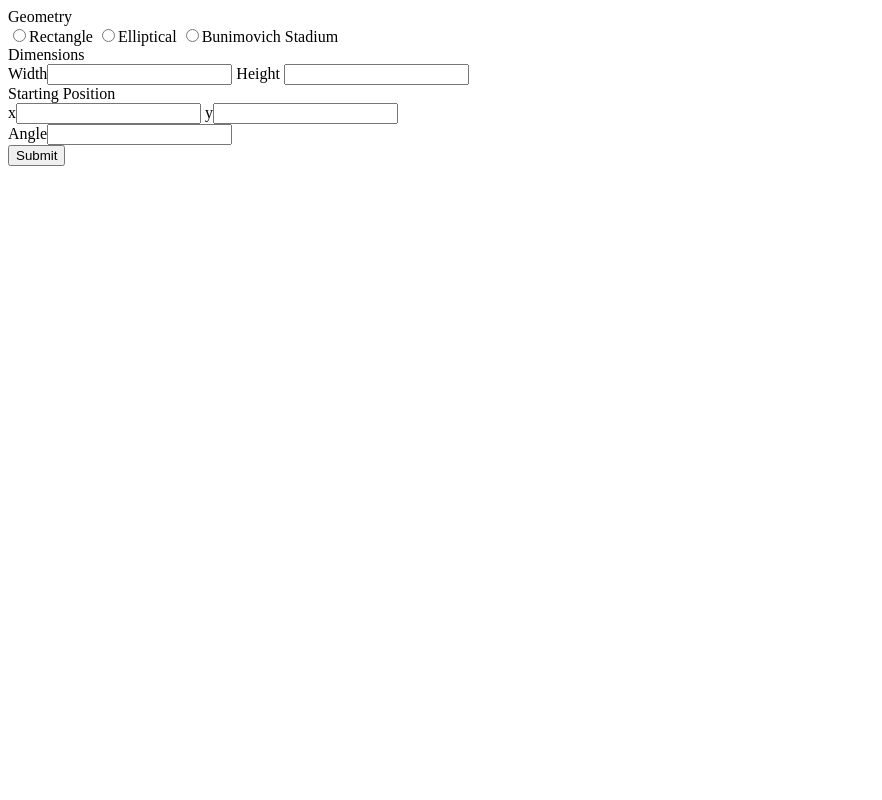
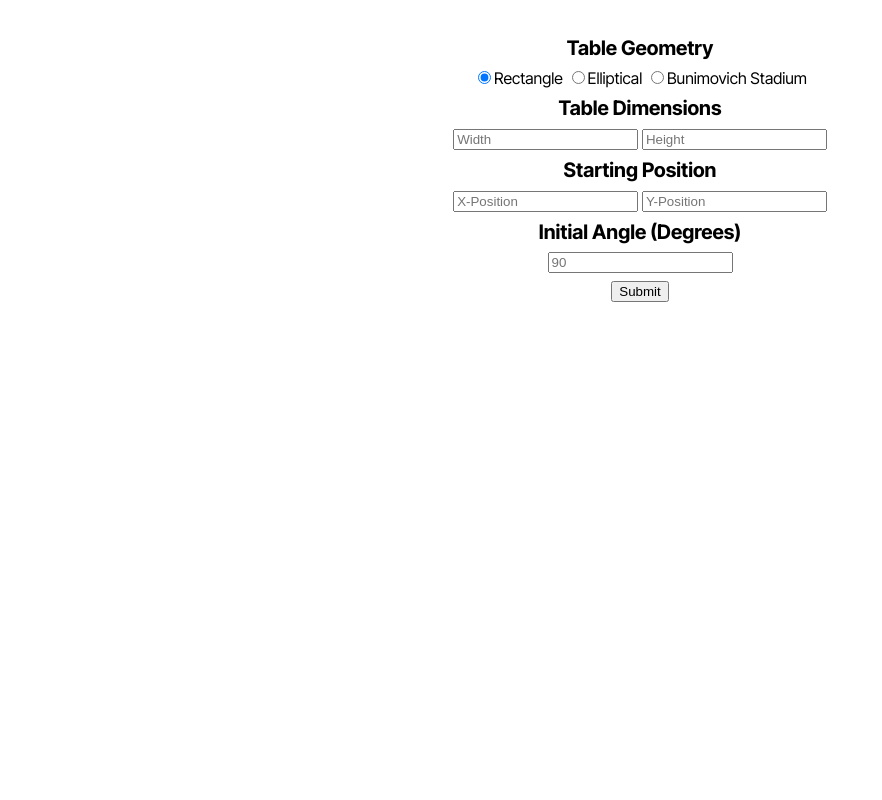
Before and after one commit to L-Amos/mathematical_billiards, a Flask app: page / in a window 1280 px wide. Shown: the whole page, without its empty margins (0-882 px from the left). Run offline with Flask 3, Linux system fonts and the light colour scheme.

Commit message:
Styling form + adding a loader.

```diff
--- a/webapp/templates/form.html
+++ b/webapp/templates/form.html
@@ -1,42 +1,96 @@
+<head>
+    <link rel="preconnect" href="https://fonts.googleapis.com">
+    <link rel="preconnect" href="https://fonts.gstatic.com" crossorigin>
+    <link href="https://fonts.googleapis.com/css2?family=Bebas+Neue&family=Inter+Tight:ital,wght@0,100..900;1,100..900&display=swap" rel="stylesheet">
+</head>
 
 <body onload="checkResult()">
     <script>
         function checkResult() {
             if ("{{ finished }}" == "True") {
                 document.getElementById("result").style.display = "block";
-                console.log("{{ finished }}")
             }
         }
     </script>
-    <form method="POST">
-        <label>Geometry</label> <br />
-        <input type="radio" name="geometry" value="rectangle">Rectangle
+    <div id="form">
+        <form onsubmit="TEST()" method="POST">
+            <label>Table Geometry</label>
+            <input type="radio" name="geometry" value="rectangle" checked="checked">Rectangle
             <input type="radio" name="geometry" value="elliptical">Elliptical
             <input type="radio" name="geometry" value="stadium">Bunimovich Stadium
             <br />
-        <label>Dimensions</label> <br />
-        Width<input type="number" name="width">
-        Height <input type="number" name="height">
+            <label>Table Dimensions</label>
+            <input type="number" name="width" placeholder="Width" required>
+            <input type="number" name="height" placeholder="Height" required>
             <br />
-        <label>Starting Position</label> <br />
-        x<input type="number" name="start_x">
-        y<input type="number" name="start_y">
+            <label>Starting Position</label>
+            <input type="number" name="start_x" placeholder="X-Position" required>
+            <input type="number" name="start_y" placeholder="Y-Position" required>
             <br />
-        Angle<input type="number" name="angle">
+            <label>Initial Angle (Degrees)</label>
+            <input type="number" name="angle" placeholder="90">
             <br />
-        <input onclick="TEST()" type="submit">
+            <input type="submit" style="margin-top: 1vh;">
         </form>
+    </div>
 
-    <div id="display"></div>
+    <div id="loader"></div>
 
     <div id="result" style="display:none">
-        <img src="static/scatter.gif" />
+        <img id="scatter_gif" src="static/scatter.gif" />
     </div>
 
     <script>
         function TEST() {
-            document.getElementById("display").innerText = "Loading...";
             document.getElementById("result").style.display = "none";
+            document.getElementById("loader").style.display = "block";
         }
     </script>
 </body>
+
+<style>
+    body {
+        font-family: "Inter Tight", serif;
+        padding: 20px;
+    }
+    label {
+        display: block;
+        font-weight: bold;
+        margin-top: 1vh;
+        margin-bottom: 1vh;
+        font-size: 1.25em;
+    }
+    form {
+        width: 50%;
+        margin: auto;
+        text-align: center;
+    }
+    #result img {
+        display: inherit;
+        margin: auto;
+    }
+
+    #loader {
+      border: 16px solid #f3f3f3;
+      border-radius: 50%;
+      border-top: 16px solid #3498db;
+      width: 120px;
+      height: 120px;
+      -webkit-animation: spin 2s linear infinite; /* Safari */
+      animation: spin 2s linear infinite;
+      margin: auto;
+      margin-top: 5vh;
+      display: none;
+    }
+
+    /* Safari */
+    @-webkit-keyframes spin {
+      0% { -webkit-transform: rotate(0deg); }
+      100% { -webkit-transform: rotate(360deg); }
+    }
+
+    @keyframes spin {
+      0% { transform: rotate(0deg); }
+      100% { transform: rotate(360deg); }
+    }
+</style>
```
Lines whose indentation alone changed are shown as unchanged.
